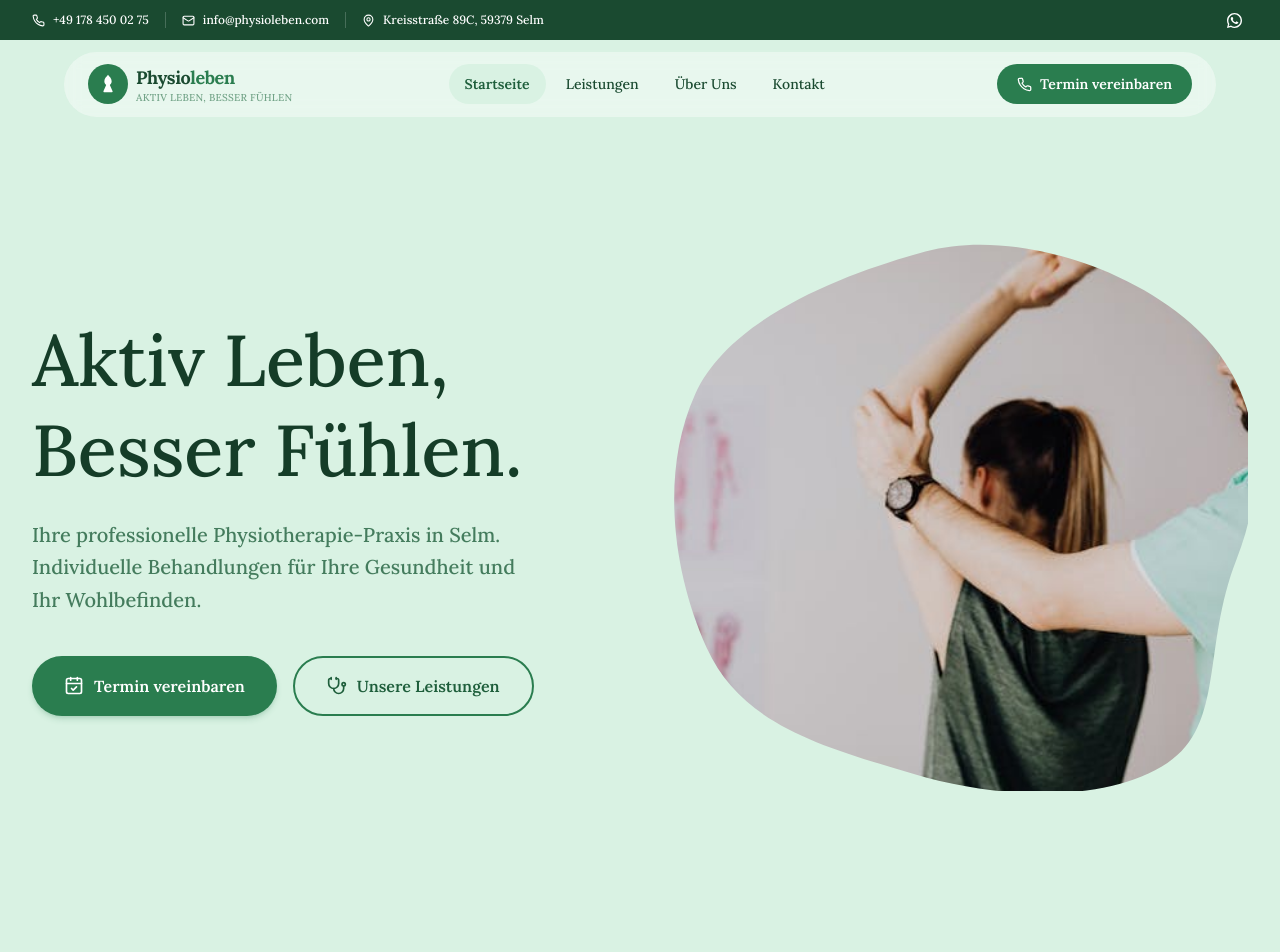
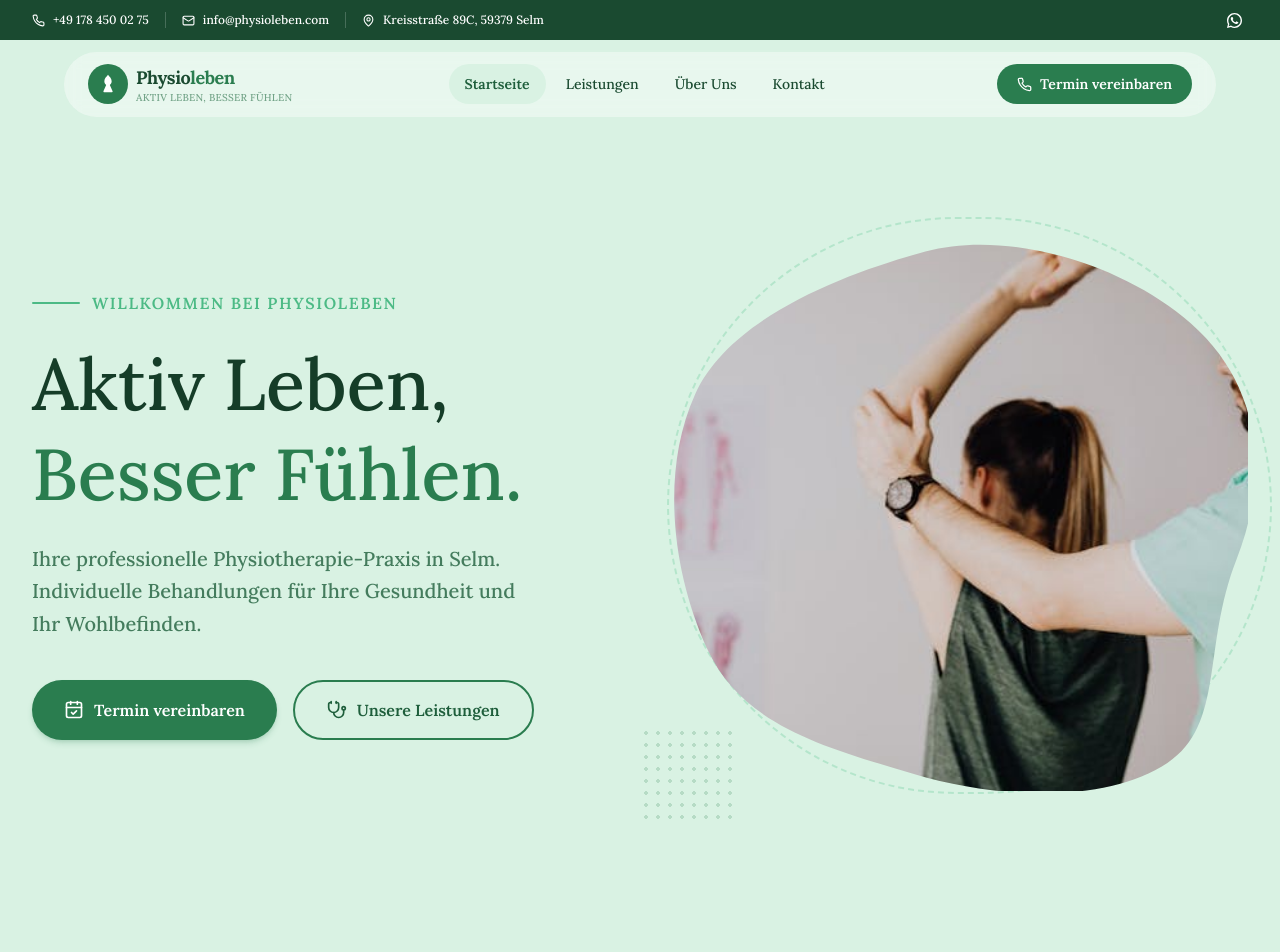
Before and after one commit to yakuppgeyikk96/physioleben-landing, a Next.js app: page / in a window 1280 px wide. Shown: the top 952 px of the page. Built offline with nearby package versions, Linux system fonts and the light colour scheme.

Commit message:
Enhance hero section with subtitle badge, title accent, decorative elements and button hover effects

```diff
--- a/src/app/page.tsx
+++ b/src/app/page.tsx
@@ -12,10 +12,16 @@ export default function Home() {
           {/* Left: Text */}
           <div className="flex flex-col gap-10 items-center lg:items-start text-center lg:text-left">
             <div className="flex flex-col gap-6">
+              <div className="flex items-center gap-3 justify-center lg:justify-start">
+                <div className="w-12 h-0.5 rounded-full bg-primary-400" />
+                <span className="text-base font-semibold tracking-widest uppercase text-primary-400">
+                  Willkommen bei Physioleben
+                </span>
+              </div>
               <h1 className="font-serif text-5xl sm:text-6xl lg:text-7xl text-primary-900 leading-tight">
                 Aktiv Leben,
                 <br />
-                Besser Fühlen.
+                <span className="text-primary-500">Besser Fühlen.</span>
               </h1>
               <p className="text-lg sm:text-xl text-primary-700/80 leading-relaxed max-w-lg mx-auto lg:mx-0">
                 Ihre professionelle Physiotherapie-Praxis in Selm. Individuelle
--- a/src/components/hero/HeroActions.tsx
+++ b/src/components/hero/HeroActions.tsx
@@ -6,14 +6,14 @@ export function HeroActions() {
     <div className="flex flex-col sm:flex-row gap-4 justify-center lg:justify-start">
       <a
         href={CONTACT.phoneHref}
-        className="inline-flex items-center justify-center gap-2.5 rounded-full bg-primary-500 px-8 py-4 text-base font-semibold text-white hover:bg-primary-600 transition-colors duration-200 shadow-md shadow-primary-500/20"
+        className="inline-flex items-center justify-center gap-2.5 rounded-full bg-primary-500 px-8 py-4 text-base font-semibold text-white hover:bg-primary-600 hover:scale-105 transition-all duration-200 shadow-md shadow-primary-500/20"
       >
         <CalendarCheck size={20} />
         Termin vereinbaren
       </a>
       <a
         href="#leistungen"
-        className="inline-flex items-center justify-center gap-2.5 rounded-full border-2 border-primary-500 px-8 py-4 text-base font-semibold text-primary-700 hover:bg-primary-50 transition-colors duration-200"
+        className="inline-flex items-center justify-center gap-2.5 rounded-full border-2 border-primary-500 px-8 py-4 text-base font-semibold text-primary-700 hover:bg-primary-50 hover:scale-105 transition-all duration-200"
       >
         <Stethoscope size={20} />
         Unsere Leistungen
--- a/src/components/hero/HeroCarousel.tsx
+++ b/src/components/hero/HeroCarousel.tsx
@@ -23,6 +23,17 @@ export function HeroCarousel() {
 
   return (
     <div className="relative w-full h-full min-h-100 lg:min-h-0">
+      {/* Decorative ring behind blob */}
+      <div className="absolute -top-6 -right-6 w-[105%] h-[105%] rounded-full border-2 border-dashed border-primary-300/40" />
+      {/* Decorative dots pattern */}
+      <div
+        className="absolute -bottom-8 -left-8 w-24 h-24 opacity-20"
+        style={{
+          backgroundImage: "radial-gradient(circle, var(--color-primary-500) 2px, transparent 2px)",
+          backgroundSize: "12px 12px",
+        }}
+      />
+
       <svg className="absolute" width="0" height="0">
         <defs>
           <clipPath id="hero-blob" clipPathUnits="objectBoundingBox">
```
